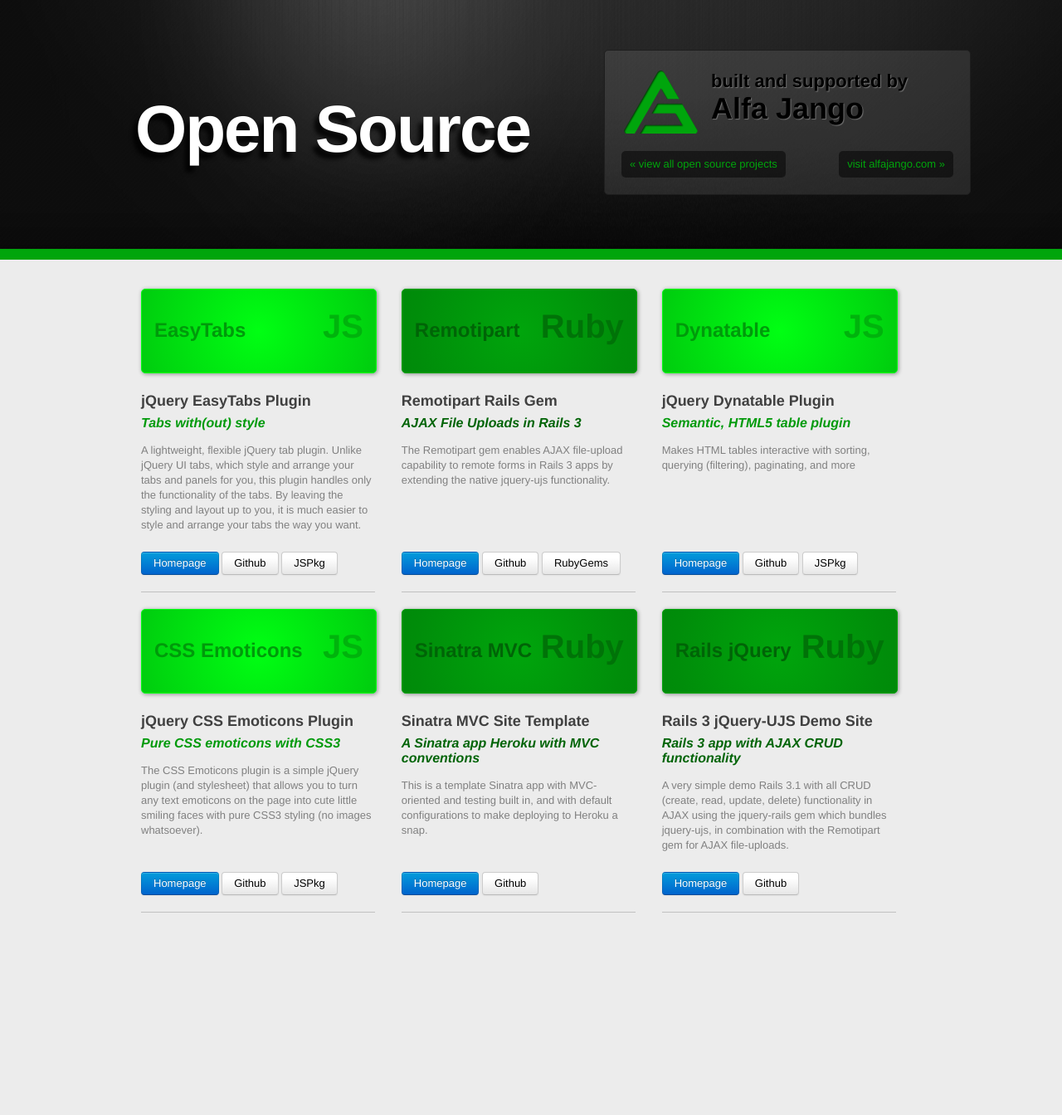
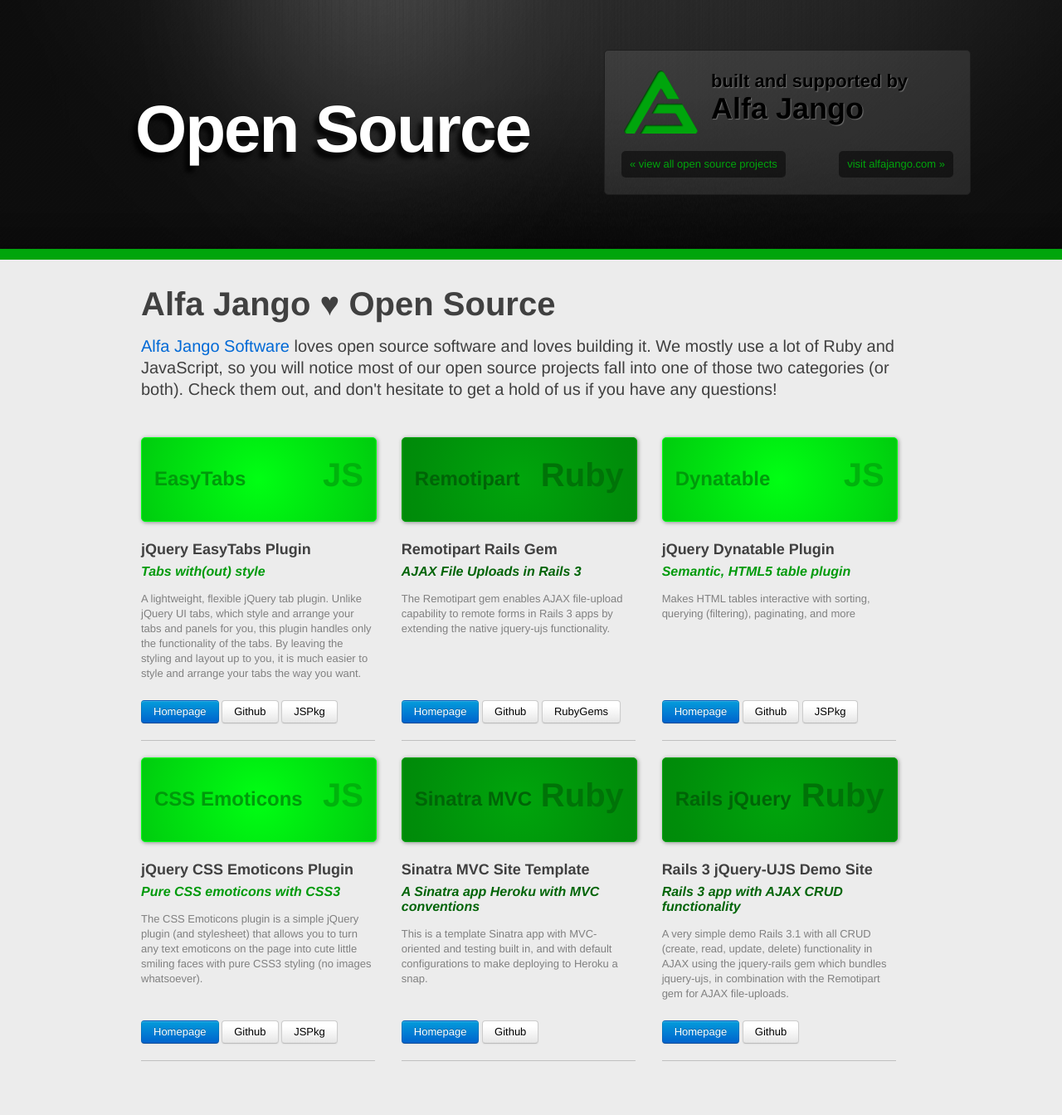
Before and after one commit to alfajango/alfajango.github.com, a Jekyll site: the page built from index.html, in a window 1280 px wide. Shown: the whole page at 83% size. Built offline with Jekyll 4.4.1, drawn with Linux system fonts in a browser that asks for light colours; nearby versions of some CDN libraries; library files that are not in the unit come from our copies; Markdown is read by kramdown in place of the engine named in the settings; before the commit the page ends 1138 px from its top, so only the background shows below that.

Commit message:
Added splash message to homepage

```diff
--- a/css/application.css
+++ b/css/application.css
@@ -68,6 +68,7 @@
 
 #headbar {
   width: 100%;
+  min-width: 1060px;
   height: 300px;
   background: url('/images/header_bg.png') no-repeat #000;
   border-bottom: solid 13px #00a50c;
@@ -108,6 +109,16 @@
   display: block;
   font-size: 36px;
 }
+
+#splash h2 {
+  font-size: 40px;
+  margin-bottom: 20px;
+}
+#splash p {
+  font-size: 20px;
+  line-height: 26px;
+}
+
 a.nav-links {
   background: rgba(0,0,0,0.5);
   padding: 7px 10px;
@@ -131,6 +142,10 @@
 
 #content {
   margin-top: 35px;
+}
+
+.projects {
+  margin: 45px 0;
 }
 
 .projects li {
--- a/index.html
+++ b/index.html
@@ -5,6 +5,18 @@
 ---
 
 <div class='container'>
+
+  <div id="splash">
+    <h2>Alfa Jango &hearts; Open Source</h2>
+    <p>
+    <a href="http://www.alfajango.com">Alfa Jango Software</a>
+      loves open source software and loves building
+      it. We mostly use a lot of Ruby and JavaScript, so you will notice
+      most of our open source projects fall into one of those two
+      categories (or both). Check them out, and don't hesitate to get a
+      hold of us if you have any questions!
+    </p>
+  </div>
 
   <ul class="projects unstyled">
     <li class='js'>
```
